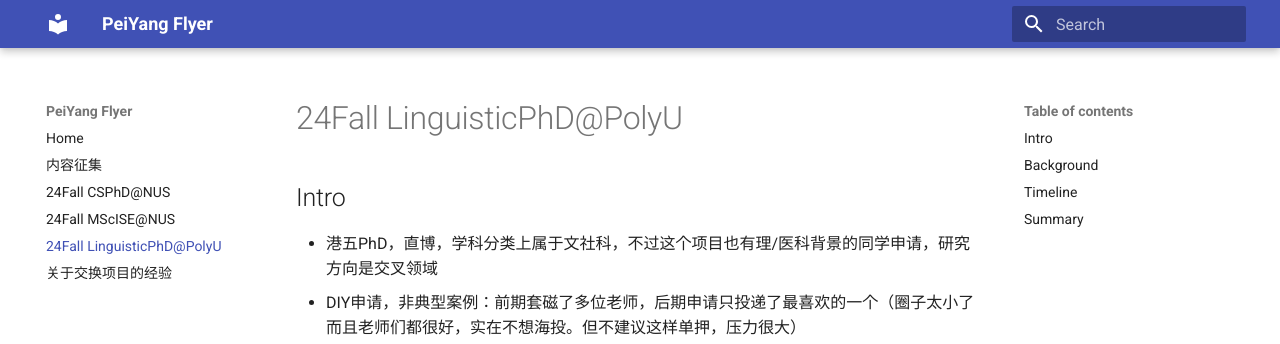
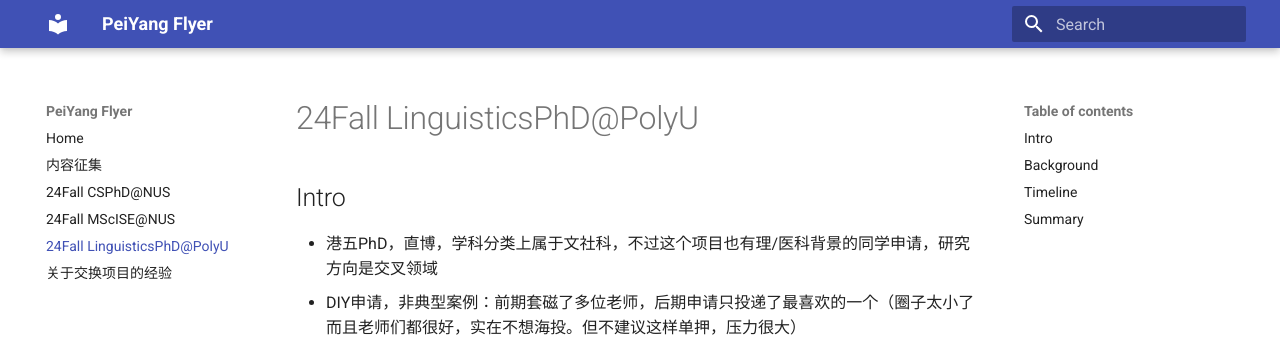
Before and after one commit to bytezzz/peiyangflyer, an MkDocs documentation site: the page built from docs/estelle.md, in a window 1280 px wide and 900 px high. Shown: the top 344 px of the window. Built offline with MkDocs 1.6.1 and Material for MkDocs 9.7.7, drawn with Linux system fonts in a browser that asks for light colours; comment, search, counter and statistics services are not loaded.

Commit message:
fix typo

```diff
--- a/docs/estelle.md
+++ b/docs/estelle.md
@@ -13,8 +13,7 @@
   - ② 比数量更重要的是质量，要在科研经历中有**核心贡献**和**高质量产出**
   - ③ 展现**科研潜力**和**基本功**，包括但不限于提出具有可行性的idea、实验能力、数据分析、文章撰写等
   - ④ 有段香港RA（暑期），对套磁有帮助，因为方便线下找老师；HKU/ CUHK/ PolyU都有PhD暑研，还有导师招RA，有不低的薪资，推荐想申港校PhD的同学尝试
-- **Others:**
-  - 若干个省部级/校级奖学金，若干个校级竞赛奖
+- **Others:** 若干个省部级/校级奖学金，若干个校级竞赛奖
 
 ## Timeline
 - 03/2023 决定申请
--- a/mkdocs.yml
+++ b/mkdocs.yml
@@ -9,7 +9,7 @@
   - 内容征集: contribution.md
   - 24Fall CSPhD@NUS: christopher.md
   - 24Fall MScISE@NUS: orange.md
-  - 24Fall LinguisticPhD@PolyU: estelle.md
+  - 24Fall LinguisticsPhD@PolyU: estelle.md
   - 关于交换项目的经验: exchange.md
 
 extra:
```
